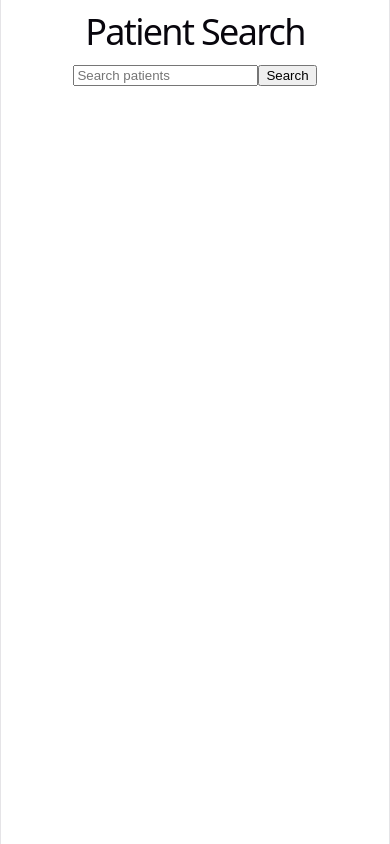
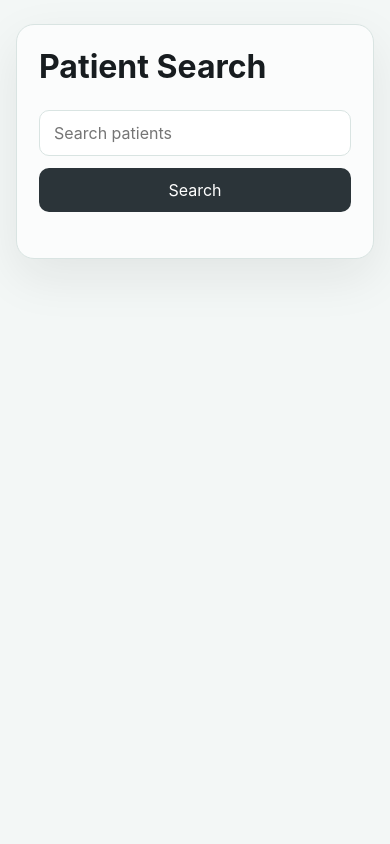
Before and after one commit to AI-CJ/primary-care-emr, a React (Vite) app in the folder frontend/: page / in a window 390 px wide. Built offline with nearby package versions, Linux system fonts and the light colour scheme.

Commit message:
Add patient selection and initial EMR styling

```diff
--- a/frontend/src/App.css
+++ b/frontend/src/App.css
@@ -1,184 +1,133 @@
-.counter {
-  font-size: 16px;
-  padding: 5px 10px;
-  border-radius: 5px;
-  color: var(--accent);
-  background: var(--accent-bg);
-  border: 2px solid transparent;
-  transition: border-color 0.3s;
-  margin-bottom: 24px;
+.search-page {
+  min-height: 100vh;
+  padding: 48px 24px;
+}
 
-  &:hover {
-    border-color: var(--accent-border);
+.search-panel {
+  width: min(760px, 100%);
+  margin: 0 auto;
+  padding: 32px;
+  background: var(--surface);
+  border: 1px solid var(--border);
+  border-radius: 18px;
+  box-shadow: 0 18px 50px rgba(23, 28, 31, 0.08);
 }
-  &:focus-visible {
-    outline: 2px solid var(--accent);
+
+.search-panel h1 {
+  margin: 0 0 24px;
+  color: var(--onyx);
+  font-size: 2rem;
+  font-weight: 650;
+}
+
+.search-form {
+  display: flex;
+  gap: 12px;
+}
+
+.search-input {
+  flex: 1;
+  min-width: 0;
+  padding: 12px 14px;
+  color: var(--text);
+  background: white;
+  border: 1px solid var(--border);
+  border-radius: 10px;
+  outline: none;
+}
+
+.search-input:focus {
+  border-color: var(--sea-glass);
+  box-shadow: 0 0 0 3px rgba(114, 181, 170, 0.18);
+}
+
+.search-button {
+  padding: 12px 20px;
+  color: white;
+  background: var(--gunmetal);
+  border: 0;
+  border-radius: 10px;
+  cursor: pointer;
+}
+
+.search-button:hover {
+  background: var(--deep-sea);
+}
+
+.patient-list {
+  padding: 0;
+  margin: 24px 0 0;
+  list-style: none;
+}
+
+.patient-list li {
+  margin: 0;
+}
+
+.patient-result {
+  width: 100%;
+  display: flex;
+  align-items: center;
+  justify-content: space-between;
+  gap: 24px;
+
+  padding: 16px 18px;
+
+  color: var(--text);
+  text-align: left;
+
+  background: var(--pale-aqua);
+  border: 1px solid var(--border);
+  border-radius: 10px;
+
+  cursor: pointer;
+}
+
+.patient-result:hover {
+  background: #dcecea;
+  border-color: var(--sea-glass);
+}
+
+.patient-result:focus-visible {
+  outline: 3px solid rgba(114, 181, 170, 0.28);
   outline-offset: 2px;
 }
+
+.patient-name {
+  font-weight: 650;
+  color: var(--onyx);
 }
 
-.hero {
-  position: relative;
-
-  .base,
-  .framework,
-  .vite {
-    inset-inline: 0;
-    margin: 0 auto;
+.patient-dob {
+  color: var(--text-muted);
+  font-size: 0.9rem;
 }
 
-  .base {
-    width: 170px;
-    position: relative;
-    z-index: 0;
+.patient-detail {
+  margin-top: 28px;
+  padding-top: 24px;
+  border-top: 1px solid var(--border);
 }
 
-  .framework,
-  .vite {
-    position: absolute;
+.patient-detail h2 {
+  margin: 0 0 18px;
+  color: var(--onyx);
 }
 
-  .framework {
-    z-index: 1;
-    top: 34px;
-    height: 28px;
-    transform: perspective(2000px) rotateZ(300deg) rotateX(44deg) rotateY(39deg)
-      scale(1.4);
+.patient-detail p {
+  margin: 10px 0;
 }
 
-  .vite {
-    z-index: 0;
-    top: 107px;
-    height: 26px;
-    width: auto;
-    transform: perspective(2000px) rotateZ(300deg) rotateX(40deg) rotateY(39deg)
-      scale(0.8);
+@media (max-width: 600px) {
+  .search-page {
+    padding: 24px 16px;
+  }
+
+  .search-panel {
+    padding: 22px;
+  }
+
+  .search-form {
+    flex-direction: column;
   }
 }
-
-#center {
-  display: flex;
-  flex-direction: column;
-  gap: 25px;
-  place-content: center;
-  place-items: center;
-  flex-grow: 1;
-
-  @media (max-width: 1024px) {
-    padding: 32px 20px 24px;
-    gap: 18px;
-  }
-}
-
-#next-steps {
-  display: flex;
-  border-top: 1px solid var(--border);
-  text-align: left;
-
-  & > div {
-    flex: 1 1 0;
-    padding: 32px;
-    @media (max-width: 1024px) {
-      padding: 24px 20px;
-    }
-  }
-
-  .icon {
-    margin-bottom: 16px;
-    width: 22px;
-    height: 22px;
-  }
-
-  @media (max-width: 1024px) {
-    flex-direction: column;
-    text-align: center;
-  }
-}
-
-#docs {
-  border-right: 1px solid var(--border);
-
-  @media (max-width: 1024px) {
-    border-right: none;
-    border-bottom: 1px solid var(--border);
-  }
-}
-
-#next-steps ul {
-  list-style: none;
-  padding: 0;
-  display: flex;
-  gap: 8px;
-  margin: 32px 0 0;
-
-  .logo {
-    height: 18px;
-  }
-
-  a {
-    color: var(--text-h);
-    font-size: 16px;
-    border-radius: 6px;
-    background: var(--social-bg);
-    display: flex;
-    padding: 6px 12px;
-    align-items: center;
-    gap: 8px;
-    text-decoration: none;
-    transition: box-shadow 0.3s;
-
-    &:hover {
-      box-shadow: var(--shadow);
-    }
-    .button-icon {
-      height: 18px;
-      width: 18px;
-    }
-  }
-
-  @media (max-width: 1024px) {
-    margin-top: 20px;
-    flex-wrap: wrap;
-    justify-content: center;
-
-    li {
-      flex: 1 1 calc(50% - 8px);
-    }
-
-    a {
-      width: 100%;
-      justify-content: center;
-      box-sizing: border-box;
-    }
-  }
-}
-
-#spacer {
-  height: 88px;
-  border-top: 1px solid var(--border);
-  @media (max-width: 1024px) {
-    height: 48px;
-  }
-}
-
-.ticks {
-  position: relative;
-  width: 100%;
-
-  &::before,
-  &::after {
-    content: '';
-    position: absolute;
-    top: -4.5px;
-    border: 5px solid transparent;
-  }
-
-  &::before {
-    left: 0;
-    border-left-color: var(--border);
-  }
-  &::after {
-    right: 0;
-    border-right-color: var(--border);
-  }
-}
--- a/frontend/src/App.tsx
+++ b/frontend/src/App.tsx
@@ -1,15 +1,21 @@
 import { useState } from 'react'
+import './App.css'
 
 type Patient = {
   id: number
   first_name: string
+  middle_name: string | null
   last_name: string
+  suffix: string | null
   date_of_birth: string
+  pronouns: string | null
+  sex_at_birth: string | null
 }
 
 function App() {
   const [search, setSearch] = useState('')
   const [patients, setPatients] = useState<Patient[]>([])
+  const [selectedPatient, setSelectedPatient] = useState<Patient | null>(null)
 
   async function searchPatients() {
     const response = await fetch(
@@ -21,34 +27,74 @@ function App() {
   }
 
   return (
-    <main>
+    <main className="search-page">
+      <section className="search-panel">
         <h1>Patient Search</h1>
 
         <form
+          className="search-form"
           onSubmit={(event) => {
             event.preventDefault()
             searchPatients()
           }}
         >
           <input
+            className="search-input"
             type="text"
             value={search}
             onChange={(event) => setSearch(event.target.value)}
             placeholder="Search patients"
           />
 
-        <button type="submit">
+          <button className="search-button" type="submit">
             Search
           </button>
         </form>
 
-      <ul>
+        <ul className="patient-list">
           {patients.map((patient) => (
             <li key={patient.id}>
-            {patient.last_name}, {patient.first_name} — {patient.date_of_birth}
+              <button
+                className="patient-result"
+                type="button"
+                onClick={() => setSelectedPatient(patient)}
+              >
+                <span className="patient-name">
+                  {patient.last_name}, {patient.first_name}
+                </span>
+
+                <span className="patient-dob">
+                  DOB {patient.date_of_birth}
+                </span>
+              </button>
             </li>
           ))}
         </ul>
+        {selectedPatient && (
+          <section className="patient-detail">
+            <h2>
+              {selectedPatient.first_name}{' '}
+              {selectedPatient.middle_name && `${selectedPatient.middle_name} `}
+              {selectedPatient.last_name}
+              {selectedPatient.suffix && ` ${selectedPatient.suffix}`}
+            </h2>
+
+            <p>
+              <strong>Date of birth:</strong> {selectedPatient.date_of_birth}
+            </p>
+
+            <p>
+              <strong>Pronouns:</strong>{' '}
+              {selectedPatient.pronouns ?? 'Not recorded'}
+            </p>
+
+            <p>
+              <strong>Sex at birth:</strong>{' '}
+              {selectedPatient.sex_at_birth ?? 'Not recorded'}
+            </p>
+          </section>
+        )}
+      </section>
     </main>
   )
 }
--- a/frontend/src/index.css
+++ b/frontend/src/index.css
@@ -1,111 +1,54 @@
+
+
 :root {
-  --text: #6b6375;
-  --text-h: #08060d;
-  --bg: #fff;
-  --border: #e5e4e7;
-  --code-bg: #f4f3ec;
-  --accent: #aa3bff;
-  --accent-bg: rgba(170, 59, 255, 0.1);
-  --accent-border: rgba(170, 59, 255, 0.5);
-  --social-bg: rgba(244, 243, 236, 0.5);
-  --shadow:
-    rgba(0, 0, 0, 0.1) 0 10px 15px -3px, rgba(0, 0, 0, 0.05) 0 4px 6px -2px;
+  --onyx: #171c1f;
+  --gunmetal: #2b3439;
 
-  --sans: system-ui, 'Segoe UI', Roboto, sans-serif;
-  --heading: system-ui, 'Segoe UI', Roboto, sans-serif;
-  --mono: ui-monospace, Consolas, monospace;
+  --sea-glass: #72b5aa;
+  --deep-sea: #3d746f;
 
-  font: 18px/145% var(--sans);
-  letter-spacing: 0.18px;
-  color-scheme: light dark;
+  --coastal-blue: #5d8fa6;
+  --slate-blue: #496b79;
+
+  --pale-aqua: #e7f2f0;
+  --mist: #f3f7f6;
+  --surface: #fbfcfc;
+
+  --border: #d9e4e2;
+
+  --text: #1d272b;
+  --text-muted: #677378;
+
+  font-family:
+    Inter,
+    ui-sans-serif,
+    system-ui,
+    -apple-system,
+    BlinkMacSystemFont,
+    "Segoe UI",
+    sans-serif;
+
   color: var(--text);
-  background: var(--bg);
+  background: var(--mist);
+
   font-synthesis: none;
   text-rendering: optimizeLegibility;
   -webkit-font-smoothing: antialiased;
   -moz-osx-font-smoothing: grayscale;
-
-  @media (max-width: 1024px) {
-    font-size: 16px;
-  }
 }
 
-@media (prefers-color-scheme: dark) {
-  :root {
-    --text: #9ca3af;
-    --text-h: #f3f4f6;
-    --bg: #16171d;
-    --border: #2e303a;
-    --code-bg: #1f2028;
-    --accent: #c084fc;
-    --accent-bg: rgba(192, 132, 252, 0.15);
-    --accent-border: rgba(192, 132, 252, 0.5);
-    --social-bg: rgba(47, 48, 58, 0.5);
-    --shadow:
-      rgba(0, 0, 0, 0.4) 0 10px 15px -3px, rgba(0, 0, 0, 0.25) 0 4px 6px -2px;
-  }
-
-  #social .button-icon {
-    filter: invert(1) brightness(2);
-  }
-}
-
-#root {
-  width: 1126px;
-  max-width: 100%;
-  margin: 0 auto;
-  text-align: center;
-  border-inline: 1px solid var(--border);
-  min-height: 100svh;
-  display: flex;
-  flex-direction: column;
+* {
   box-sizing: border-box;
 }
 
 body {
   margin: 0;
+  min-width: 320px;
+  min-height: 100vh;
+  background: var(--mist);
 }
 
-h1,
-h2 {
-  font-family: var(--heading);
-  font-weight: 500;
-  color: var(--text-h);
+button,
+input {
+  font: inherit;
 }
-
-h1 {
-  font-size: 56px;
-  letter-spacing: -1.68px;
-  margin: 32px 0;
-  @media (max-width: 1024px) {
-    font-size: 36px;
-    margin: 20px 0;
-  }
-}
-h2 {
-  font-size: 24px;
-  line-height: 118%;
-  letter-spacing: -0.24px;
-  margin: 0 0 8px;
-  @media (max-width: 1024px) {
-    font-size: 20px;
-  }
-}
-p {
-  margin: 0;
-}
-
-code,
-.counter {
-  font-family: var(--mono);
-  display: inline-flex;
-  border-radius: 4px;
-  color: var(--text-h);
-}
-
-code {
-  font-size: 15px;
-  line-height: 135%;
-  padding: 4px 8px;
-  background: var(--code-bg);
-}
```
Lines whose indentation alone changed are shown as unchanged.
